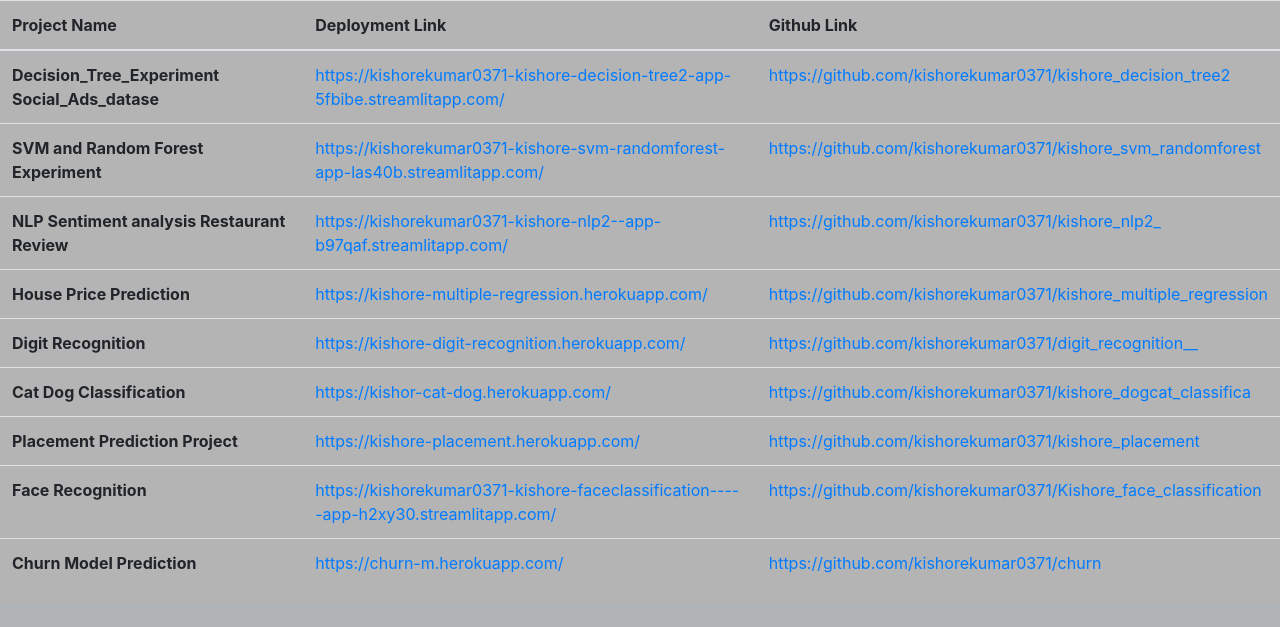
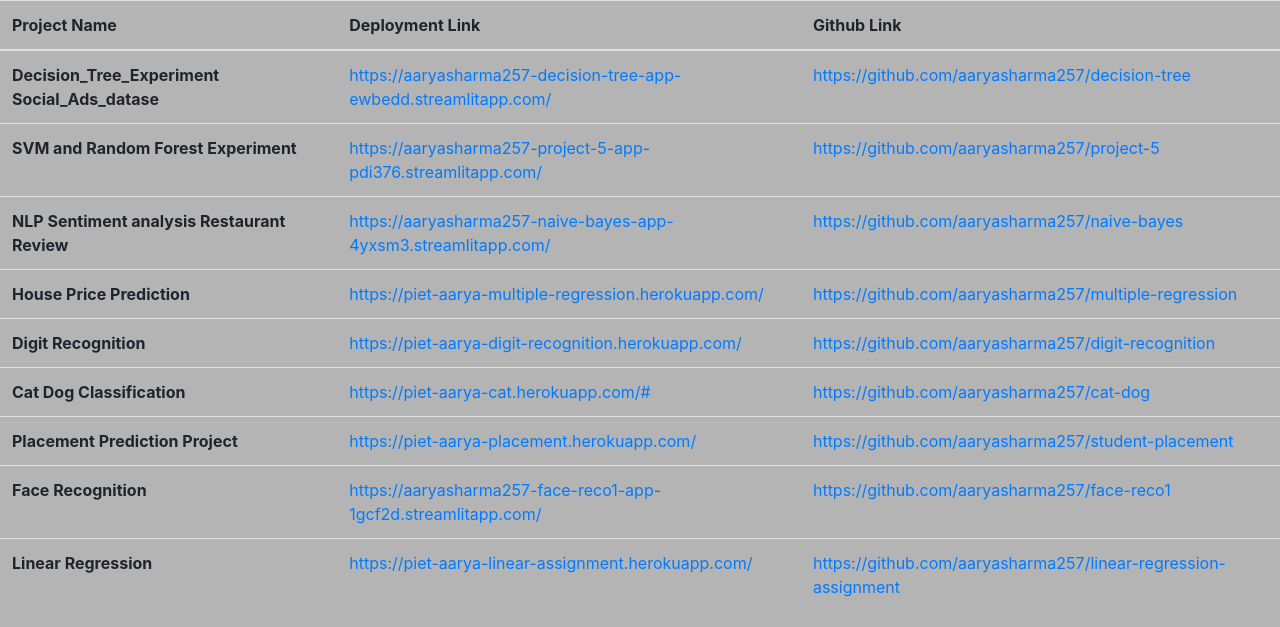
Before and after one commit to aaryasharma257/final-project, a Flask app: page /home in a window 1280 px wide; the page is wider, and only the part inside the window is pictured. Shown: the part 356-983 px from the top of that part. Before the commit the page ends 929 px from the top of that part, so only its background shows below. Run offline with Flask 2, Linux system fonts and the light colour scheme; some libraries are stand-ins or nearby versions.

Commit message:
Update home.html

```diff
--- a/templates/home.html
+++ b/templates/home.html
@@ -48,51 +48,51 @@
   <tbody>
     <tr>
       <th scope="row">Decision_Tree_Experiment Social_Ads_datase</th>
-      <td><a href="https://kishorekumar0371-kishore-decision-tree2-app-5fbibe.streamlitapp.com/" target="_blank">https://kishorekumar0371-kishore-decision-tree2-app-5fbibe.streamlitapp.com/</a></td>
-      <td><a href="https://github.com/kishorekumar0371/kishore_decision_tree2" target="_blank">https://github.com/kishorekumar0371/kishore_decision_tree2</a></td>
+      <td><a href="https://aaryasharma257-decision-tree-app-ewbedd.streamlitapp.com/ " target="_blank">https://aaryasharma257-decision-tree-app-ewbedd.streamlitapp.com/ </a></td>
+      <td><a href="https://github.com/aaryasharma257/decision-tree" target="_blank">https://github.com/aaryasharma257/decision-tree</a></td>
     </tr>
     <tr>
       <th scope="row">SVM and Random Forest Experiment</th>
-      <td><a href="https://kishorekumar0371-kishore-svm-randomforest-app-las40b.streamlitapp.com/" target="_blank">https://kishorekumar0371-kishore-svm-randomforest-app-las40b.streamlitapp.com/</a></td>
-      <td><a href="https://github.com/kishorekumar0371/kishore_svm_randomforest" target="_blank">https://github.com/kishorekumar0371/kishore_svm_randomforest</a></td>
+      <td><a href="https://aaryasharma257-project-5-app-pdi376.streamlitapp.com/" target="_blank">https://aaryasharma257-project-5-app-pdi376.streamlitapp.com/</a></td>
+      <td><a href="https://github.com/aaryasharma257/project-5" target="_blank">https://github.com/aaryasharma257/project-5</a></td>
 
     </tr>
     <tr>
      <th scope="row">NLP Sentiment analysis Restaurant Review</th>
-      <td><a href="https://kishorekumar0371-kishore-nlp2--app-b97qaf.streamlitapp.com/" target="_blank">https://kishorekumar0371-kishore-nlp2--app-b97qaf.streamlitapp.com/</a></td>
-      <td><a href="https://github.com/kishorekumar0371/kishore_nlp2_" target="_blank">https://github.com/kishorekumar0371/kishore_nlp2_</a></td>
+      <td><a href="https://aaryasharma257-naive-bayes-app-4yxsm3.streamlitapp.com/" target="_blank">https://aaryasharma257-naive-bayes-app-4yxsm3.streamlitapp.com/</a></td>
+      <td><a href="https://github.com/aaryasharma257/naive-bayes" target="_blank">https://github.com/aaryasharma257/naive-bayes</a></td>
     </tr>
       <tr>
      <th scope="row">House Price Prediction</th>
-      <td><a href="https://kishore-multiple-regression.herokuapp.com/" target="_blank">https://kishore-multiple-regression.herokuapp.com/</a></td>
-      <td><a href="https://github.com/kishorekumar0371/kishore_multiple_regression" target="_blank">https://github.com/kishorekumar0371/kishore_multiple_regression</a></td>
+      <td><a href=" https://piet-aarya-multiple-regression.herokuapp.com/" target="_blank"> https://piet-aarya-multiple-regression.herokuapp.com/</a></td>
+      <td><a href="https://github.com/aaryasharma257/multiple-regression" target="_blank">https://github.com/aaryasharma257/multiple-regression</a></td>
     </tr>
      <tr>
      <th scope="row">Digit Recognition</th>
-      <td><a href="https://kishore-digit-recognition.herokuapp.com/" target="_blank">https://kishore-digit-recognition.herokuapp.com/</a></td>
-      <td><a href="https://github.com/kishorekumar0371/digit_recognition__" target="_blank">https://github.com/kishorekumar0371/digit_recognition__</a></td>
+      <td><a href=" https://piet-aarya-digit-recognition.herokuapp.com/" target="_blank"> https://piet-aarya-digit-recognition.herokuapp.com/</a></td>
+      <td><a href="https://github.com/aaryasharma257/digit-recognition" target="_blank">https://github.com/aaryasharma257/digit-recognition</a></td>
     </tr>
     <tr>
      <th scope="row">Cat Dog Classification</th>
-      <td><a href="https://kishor-cat-dog.herokuapp.com/" target="_blank">https://kishor-cat-dog.herokuapp.com/</a></td>
-      <td><a href="https://github.com/kishorekumar0371/kishore_dogcat_classifica" target="_blank">https://github.com/kishorekumar0371/kishore_dogcat_classifica</a></td>
+      <td><a href="https://piet-aarya-cat.herokuapp.com/#" target="_blank">https://piet-aarya-cat.herokuapp.com/#</a></td>
+      <td><a href="https://github.com/aaryasharma257/cat-dog" target="_blank">https://github.com/aaryasharma257/cat-dog</a></td>
     </tr>
     <tr>
      <th scope="row">Placement Prediction Project</th>
-      <td><a href="https://kishore-placement.herokuapp.com/" target="_blank">https://kishore-placement.herokuapp.com/</a></td>
-      <td><a href="https://github.com/kishorekumar0371/kishore_placement" target="_blank">https://github.com/kishorekumar0371/kishore_placement</a></td>
+      <td><a href="https://piet-aarya-placement.herokuapp.com/" target="_blank">https://piet-aarya-placement.herokuapp.com/ </a></td>
+      <td><a href="https://github.com/aaryasharma257/student-placement" target="_blank">https://github.com/aaryasharma257/student-placement</a></td>
 
     </td>
     <tr>
       <th scope="row">Face Recognition</th></td>
-      <td><a href="https://kishorekumar0371-kishore-faceclassification-----app-h2xy30.streamlitapp.com/" target="_blank">https://kishorekumar0371-kishore-faceclassification-----app-h2xy30.streamlitapp.com/</a></td>
-      <td><a href="https://github.com/kishorekumar0371/Kishore_face_classification" target="_blank">https://github.com/kishorekumar0371/Kishore_face_classification</a></td>
+      <td><a href="https://aaryasharma257-face-reco1-app-1gcf2d.streamlitapp.com/" target="_blank">https://aaryasharma257-face-reco1-app-1gcf2d.streamlitapp.com/</a></td>
+      <td><a href="https://github.com/aaryasharma257/face-reco1" target="_blank">https://github.com/aaryasharma257/face-reco1</a></td>
 
     </td>
  <tr>
-      <th scope="row">Churn Model Prediction</th></td>
-      <td><a href="https://churn-m.herokuapp.com/" target="_blank">https://churn-m.herokuapp.com/</a></td>
-      <td><a href="https://github.com/kishorekumar0371/churn" target="_blank">https://github.com/kishorekumar0371/churn</a></td>
+      <th scope="row">Linear Regression</th></td>
+      <td><a href="https://piet-aarya-linear-assignment.herokuapp.com/" target="_blank">https://piet-aarya-linear-assignment.herokuapp.com/</a></td>
+      <td><a href="https://github.com/aaryasharma257/linear-regression-assignment" target="_blank">https://github.com/aaryasharma257/linear-regression-assignment</a></td>
 
     </td>
 
```
